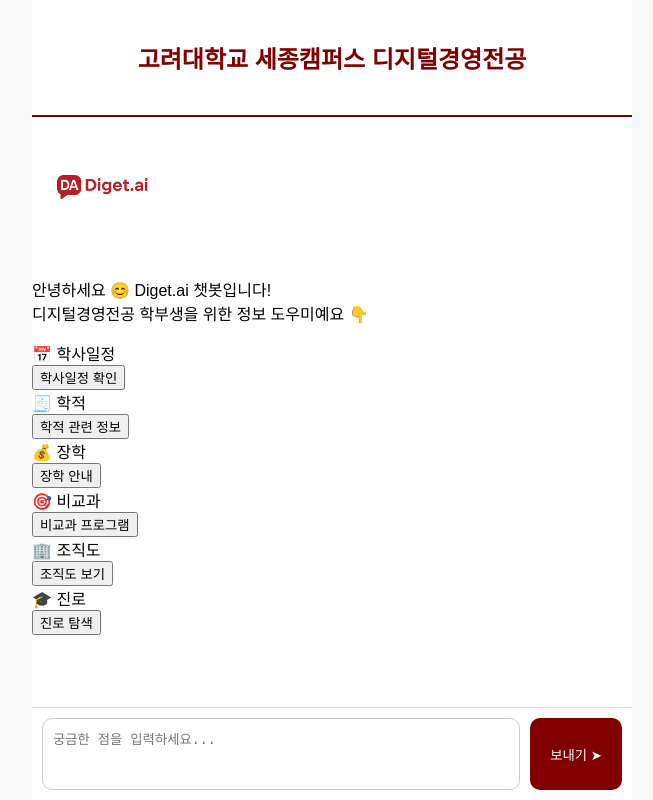
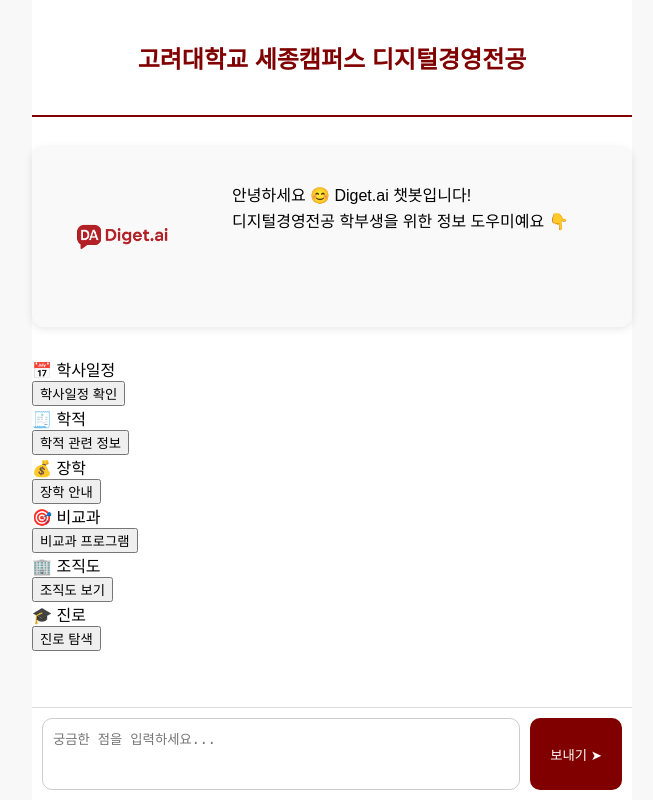
Before and after one commit to channwl/DPT-chatbot, a Django app: page /chatbot/ in a window 1280 px wide. Shown: the whole page, without its empty margins (308-961 px from the left). Run offline with Django 4.2, Linux system fonts and the light colour scheme.

Commit message:
Update chatbot.html

```diff
--- a/chatbot/templates/chatbot/chatbot.html
+++ b/chatbot/templates/chatbot/chatbot.html
@@ -5,6 +5,29 @@
     <meta charset="UTF-8">
     <title>디지털경영전공 챗봇</title>
     <link rel="stylesheet" href="{% static 'chatbot/style.css' %}">
+    <style>
+    .intro-box {
+        display: flex;
+        gap: 20px;
+        margin: 30px 0;
+        background-color: #f9f9f9;
+        border-radius: 12px;
+        padding: 20px;
+        box-shadow: 0 2px 8px rgba(0, 0, 0, 0.1);
+    }
+
+    .intro-logo {
+        width: 140px; /* Diget 로고 크게 */
+        height: auto;
+        margin-right: 20px;
+    }
+
+    .intro-text {
+        font-size: 16px;
+        line-height: 1.6;
+    }
+    </style>
+
 </head>
 <body>
     <div class="container">
```
